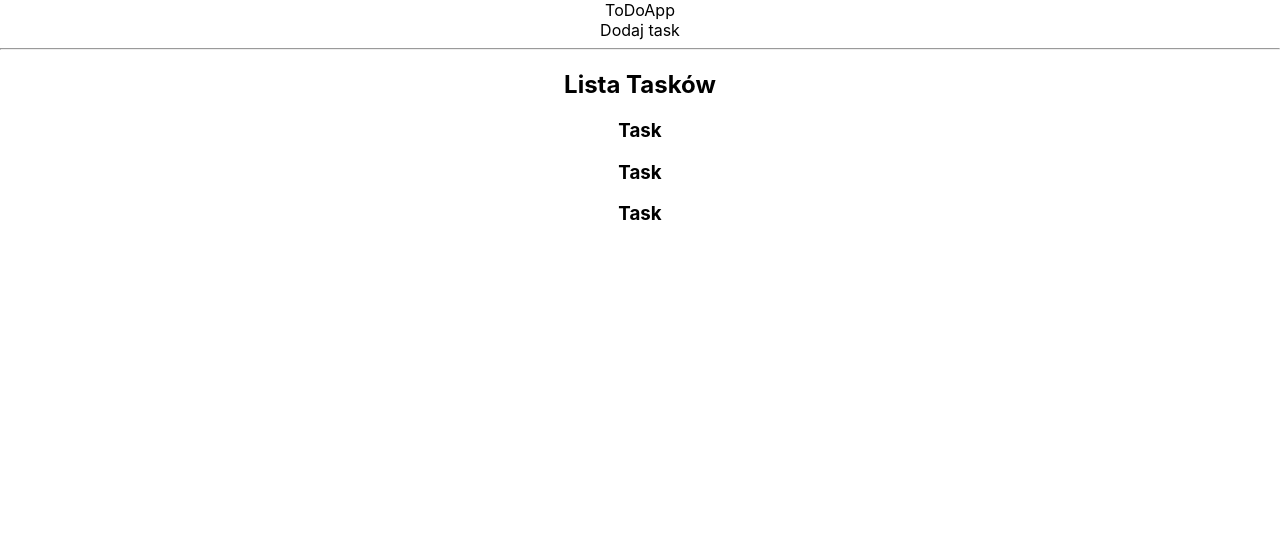
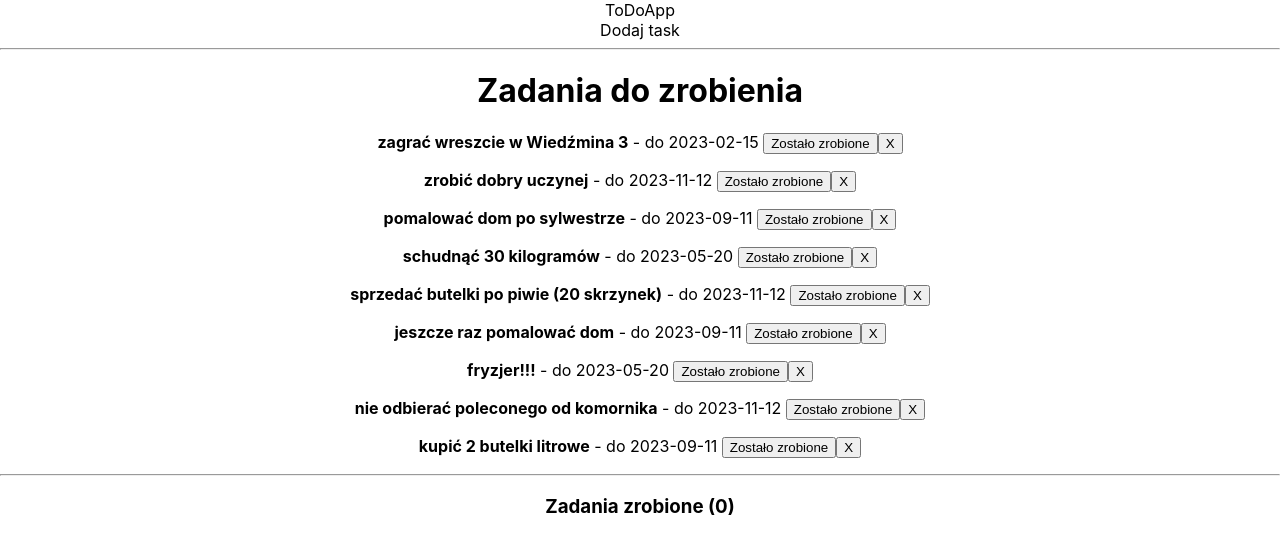
Before and after one commit to AlexM-alt/ToDoList---React, a React (Create React App) app: page / in a window 1280 px wide. Shown: the top 554 px of the page. Built offline with nearby package versions, Linux system fonts and the light colour scheme.

Commit message:
add data and display

```diff
--- a/src/components/App.js
+++ b/src/components/App.js
@@ -4,13 +4,43 @@ import TaskList from './TaskList'
 import './App.css';
 
 class App extends Component {
+
+  state = {
+    tasks: [
+      {
+        id: 0,
+        text: 'zagrać wreszcie w Wiedźmina 3',
+        date: '2023-02-15',
+        important: true,
+        active: true,
+        finishDate: null
+      },
+      { id: 1, text: "zrobić dobry uczynej", date: '2023-11-12', important: false, active: true, finishDate: null },
+      { id: 2, text: "pomalować dom po sylwestrze", date: '2023-09-11', important: false, active: true, finishDate: null },
+      { id: 3, text: "schudnąć 30 kilogramów", date: '2023-05-20', important: true, active: true, finishDate: null },
+      { id: 4, text: "sprzedać butelki po piwie (20 skrzynek)", date: '2023-11-12', important: false, active: true, finishDate: null },
+      { id: 5, text: "jeszcze raz pomalować dom", date: '2023-09-11', important: false, active: true, finishDate: null },
+      { id: 6, text: "fryzjer!!!", date: '2023-05-20', important: true, active: true, finishDate: null },
+      { id: 7, text: "nie odbierać poleconego od komornika", date: '2023-11-12', important: false, active: true, finishDate: null },
+      { id: 8, text: "kupić 2 butelki litrowe", date: '2023-09-11', important: false, active: true, finishDate: null },
+    ]
+  }
+
+  deleteTask = (id) => {
+    console.log("delete elementu id:" + id)
+  }
+
+  changeTaskStatus = (id) => {
+    console.log("change w stanie elementu id: " + id)
+  }
+
   render(){
     return (
       <div className="App">
 
         ToDoApp
         <AddTask/>
-        <TaskList/>
+        <TaskList tasks={this.state.tasks} delete={this.deleteTask} change={this.changeTaskStatus}/>
       </div>
     );
   }
--- a/src/components/Task.js
+++ b/src/components/Task.js
@@ -1,10 +1,17 @@
 import React from 'react'
 
-const Task = () => {
+const Task = (props) => {
+
+    const {text, date, id} = props.task
     return (
-        <h3>
-            Task
-        </h3>
+        <div>
+            <p>
+                <strong>{text}</strong> - do <span>{date} </span>
+                <button onClick={() => props.change(id)}>Zostało zrobione</button>
+                <button onClick={() => props.delete(id)}>X</button>
+            </p>
+
+        </div>
     );
 }
 
--- a/src/components/TaskList.js
+++ b/src/components/TaskList.js
@@ -1,14 +1,23 @@
 import React from 'react'
 import Task from './Task'
 
-const TaskList = () => {
+const TaskList = (props) => {
+
+    const tasks = props.tasks.map(task => <Task key={task.id} task={task} delete={props.delete} change={props.change}/>)
     return (
-        <div>
-            <h2>Lista Tasków</h2>
-            <Task/>
-            <Task/>
-            <Task/>
-        </div>
+        <>
+            <div className="active">
+                <h1>Zadania do zrobienia</h1>
+                {tasks}
+            </div>
+
+            <hr/>
+
+            <div className="done">
+                <h3>Zadania zrobione (0)</h3>
+            </div>
+        </>
+
     );
 }
 
```
